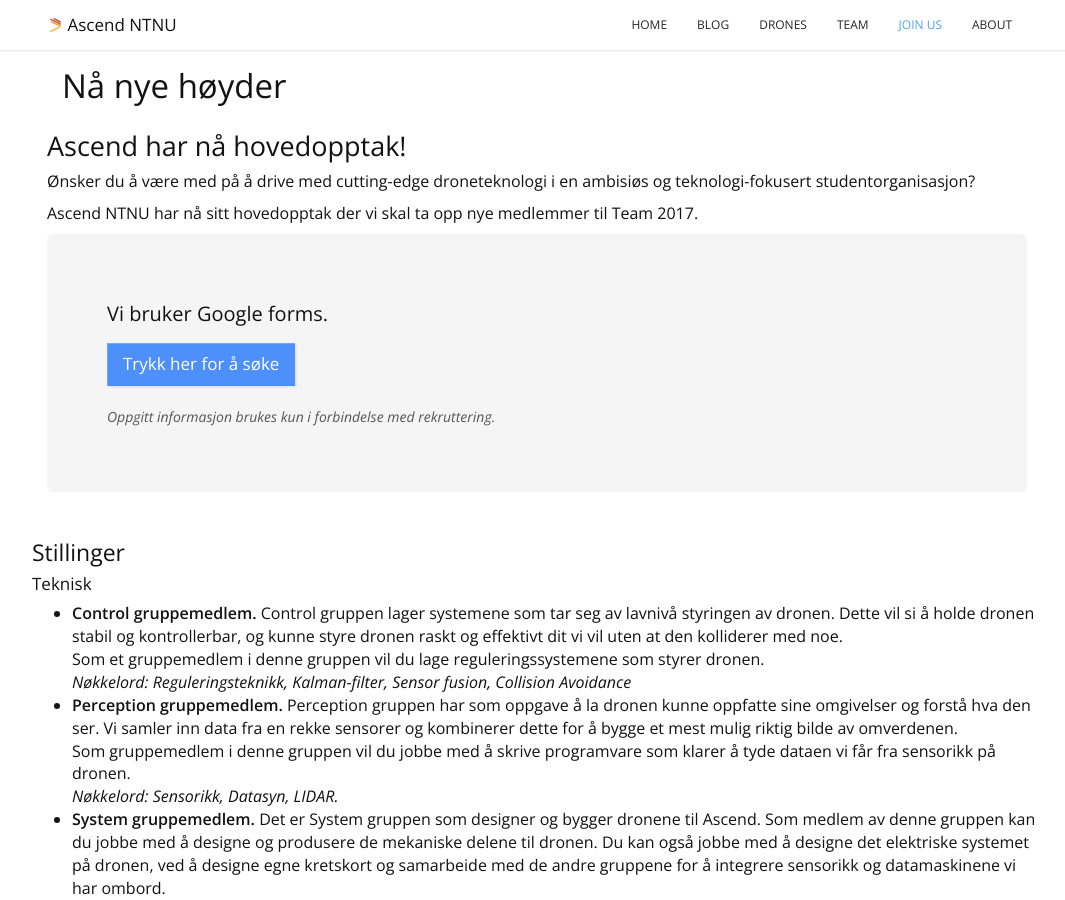
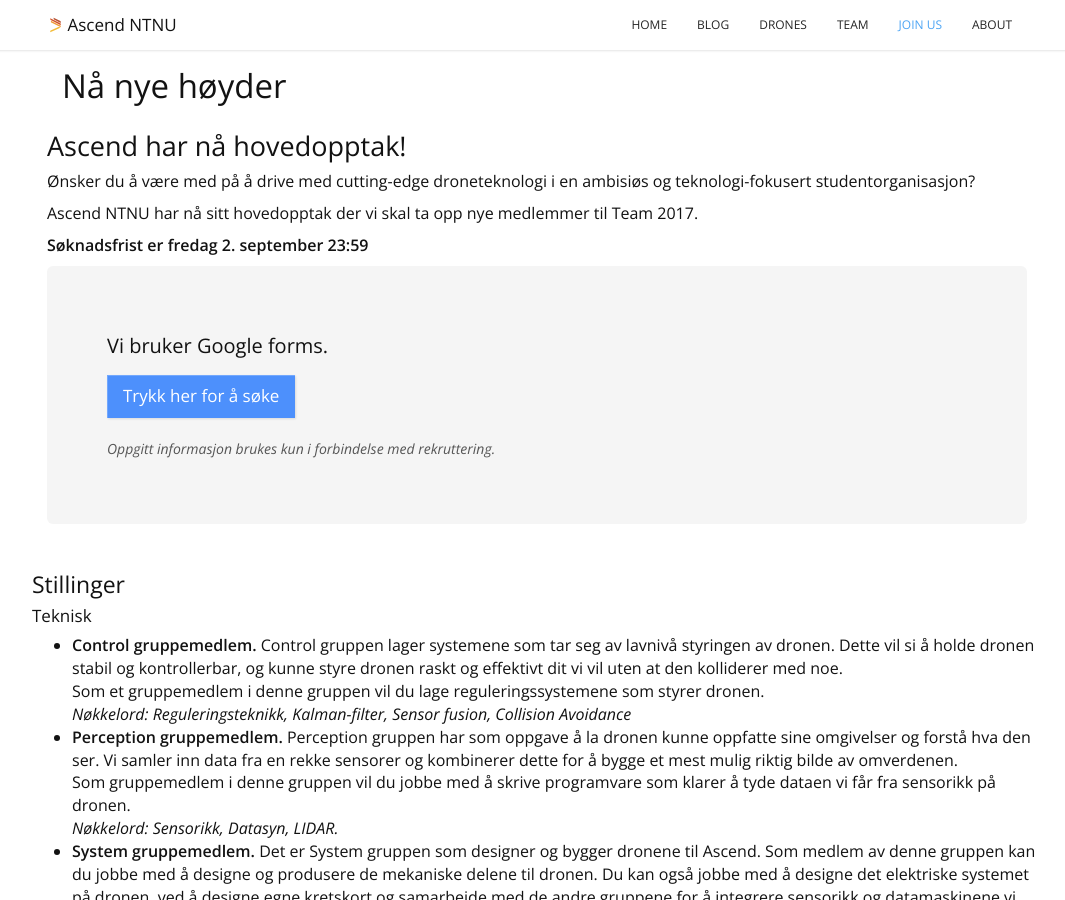
Before and after one commit to AscendNTNU/AscendNTNU.github.io, a Jekyll site: the page built from join.html, in a window 1280 px wide and 900 px high. Shown: the whole window, without its empty margins (103-1168 px from the left). Built offline with Jekyll 4.4.1, drawn with Linux system fonts in a browser that asks for light colours.

Commit message:
La til søknadsfrist

```diff
--- a/join.html
+++ b/join.html
@@ -14,6 +14,9 @@ permalink: /join/
 			</p>
 			<p>
 				Ascend NTNU har nå sitt hovedopptak der vi skal ta opp nye medlemmer til Team 2017.
+			</p>
+			<p>
+				<strong>Søknadsfrist er fredag 2. september 23:59</strong>
 			</p>
 		</div>
 
```
